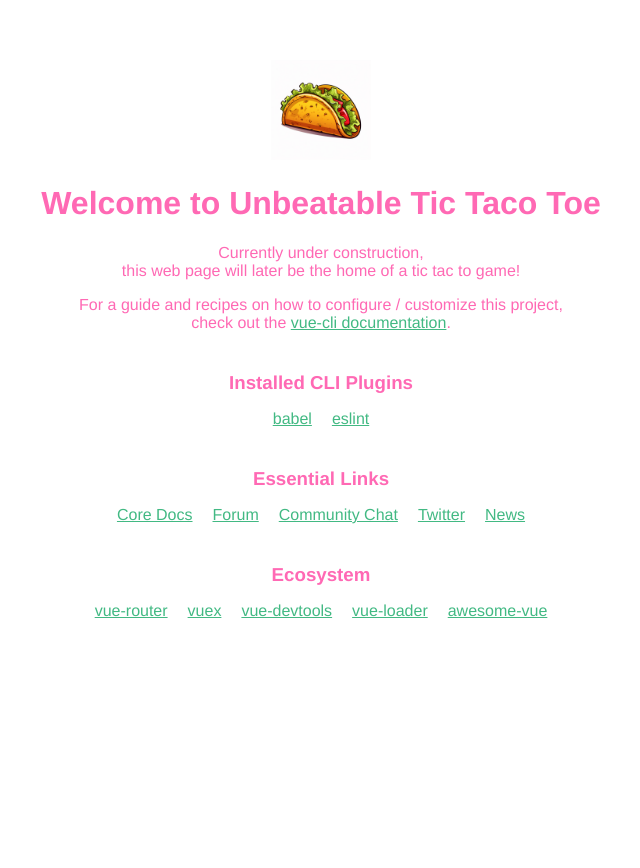
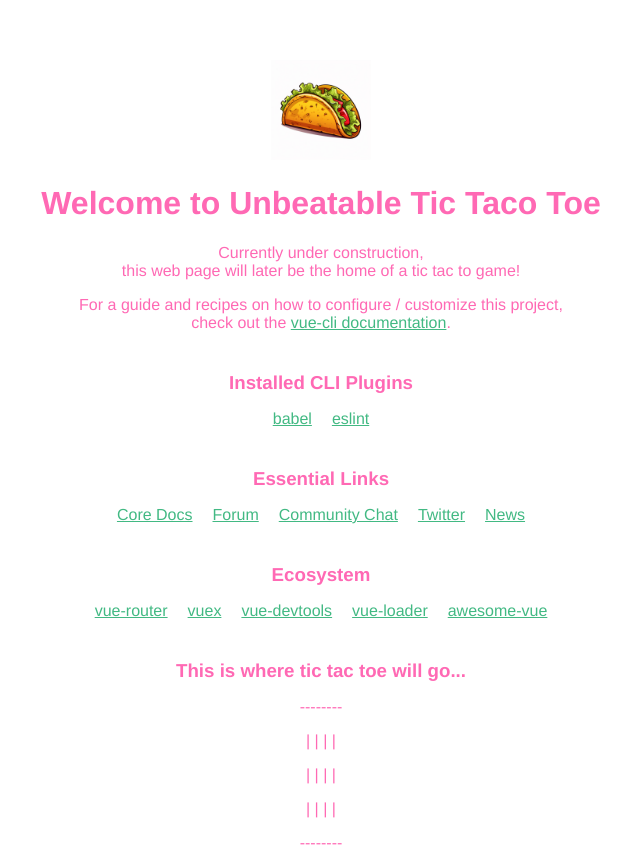
Before and after one commit to allisonecrenshaw/unbeatable-tic-tac-toe-cli, a Vue app: page / in a window 1280 px wide. Shown: the whole page, without its empty margins (319-959 px from the left). Before the commit the page ends 800 px from the top, so only its background shows below. Built offline with nearby package versions, Linux system fonts and the light colour scheme.

Commit message:
Starting div containers for board.

```diff
--- a/src/components/HelloWorld.vue
+++ b/src/components/HelloWorld.vue
@@ -64,6 +64,16 @@
 			</li>
 		</ul>
 	</div>
+	<div>
+		<h3>This is where tic tac toe will go...</h3>
+		<div>
+			<p>--------</p>
+			<p>| | | |</p>
+			<p>| | | |</p>
+			<p>| | | |</p>
+			<p>--------</p>
+		</div>
+	</div>
 </template>
 
 <script>
```
